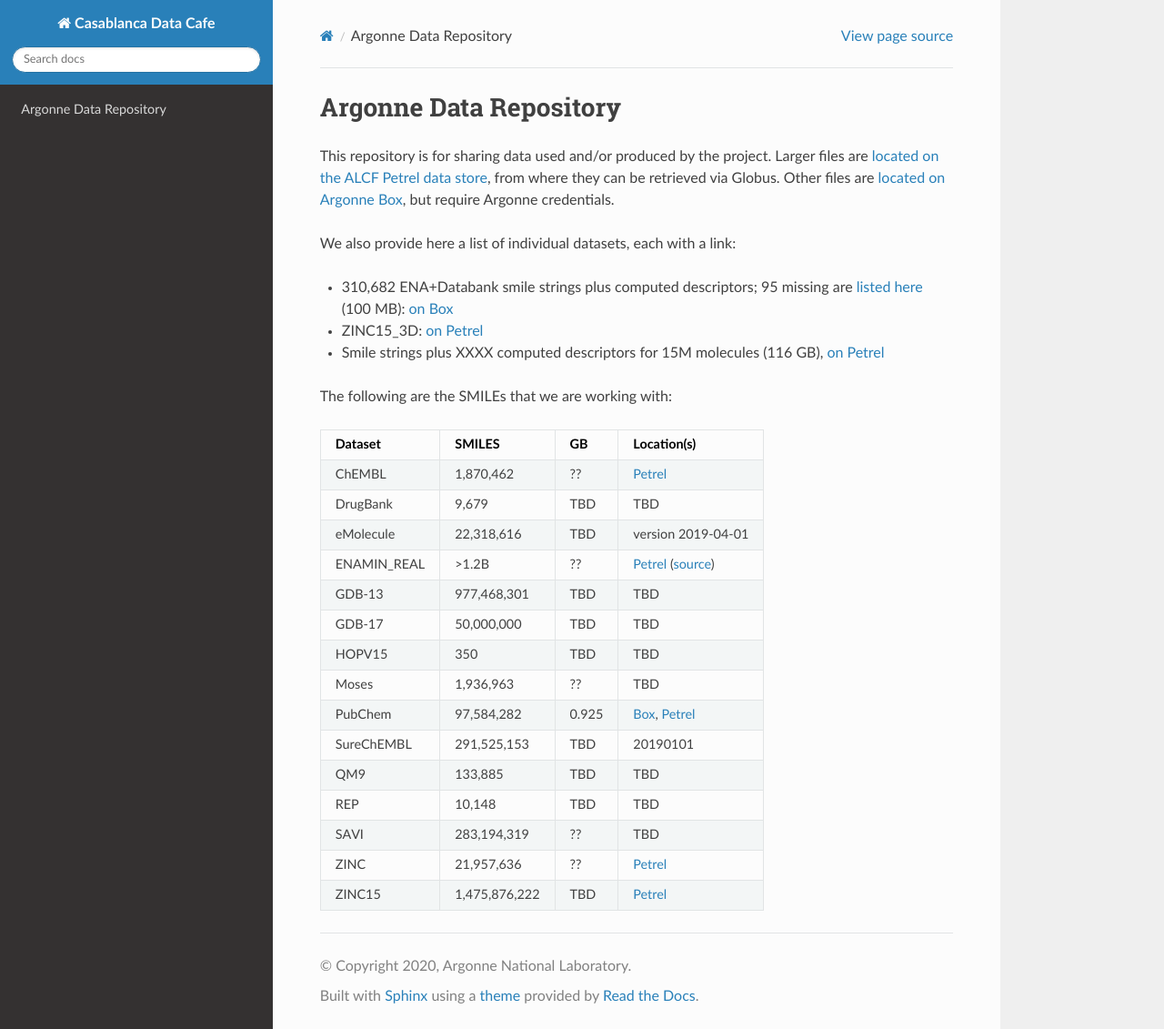
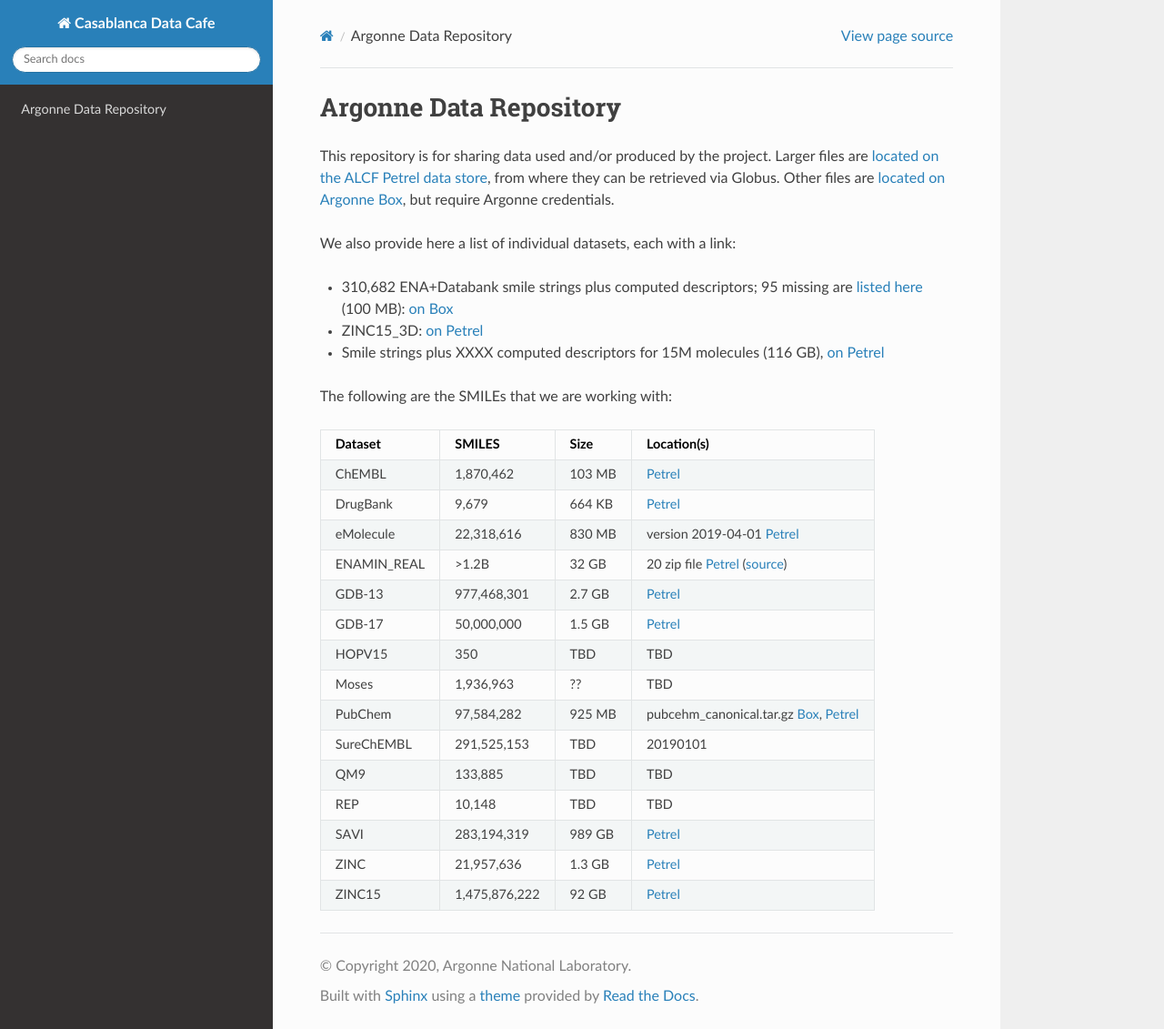
Before and after one commit to 2019-ncovgroup/2019-nCoVdata, a Sphinx documentation site: the page built from docs/index.rst, in a window 1280 px wide and 1131 px high. Shown: the whole window at 91% size. Built offline with Sphinx 7.4.7 and the Read the Docs theme 2.0.0, drawn with Linux system fonts in a browser that asks for light colours.

Commit message:
update size and location of datasets

```diff
--- a/docs/index.rst
+++ b/docs/index.rst
@@ -18,22 +18,22 @@
 
 The following are the SMILEs that we are working with:
 
-=========== ============= ===== ======
-Dataset     SMILES        GB    Location(s)
-=========== ============= ===== ======
-ChEMBL      1,870,462     ??    `Petrel <https://app.globus.org/file-manager?origin_id=a386b552-6086-11ea-9688-0e56c063f437&origin_path=%2Fdatabases%2FChEMBL%2F>`_
-DrugBank    9,679         TBD   TBD
-eMolecule   22,318,616    TBD   version 2019-04-01
-ENAMIN_REAL >1.2B         ??    `Petrel <https://app.globus.org/file-manager?origin_id=a386b552-6086-11ea-9688-0e56c063f437&origin_path=%2Fdatabases%2FENAMIN_REAL%2F>`_ (`source <https://enamine.net/library-synthesis/real-compounds/real-database>`_)
-GDB-13      977,468,301   TBD   TBD
-GDB-17      50,000,000    TBD   TBD
-HOPV15      350           TBD   TBD
-Moses       1,936,963     ??    TBD
-PubChem     97,584,282    0.925 `Box <https://anl.app.box.com/file/631539842091>`_, `Petrel <https://app.globus.org/file-manager?origin_id=a386b552-6086-11ea-9688-0e56c063f437&origin_path=%2Fdata%2F>`_
-SureChEMBL  291,525,153   TBD   20190101
-QM9         133,885       TBD   TBD
-REP         10,148        TBD   TBD
-SAVI        283,194,319   ??    TBD
-ZINC        21,957,636    ??    `Petrel <https://2019-ncov.e.globus.org/databases/ZINC/index.html>`_
-ZINC15      1,475,876,222 TBD   `Petrel <https://app.globus.org/file-manager?origin_id=a386b552-6086-11ea-9688-0e56c063f437&origin_path=%2Fdatabases%2FZINC15%2F>`_
-=========== ============= ===== ======
+=========== ============= ====== ===========
+Dataset     SMILES        Size   Location(s)
+=========== ============= ====== ===========
+ChEMBL      1,870,462     103 MB `Petrel <https://app.globus.org/file-manager?origin_id=a386b552-6086-11ea-9688-0e56c063f437&origin_path=%2Fdatabases%2FChEMBL%2F>`_
+DrugBank    9,679         664 KB `Petrel <https://app.globus.org/file-manager?origin_id=a386b552-6086-11ea-9688-0e56c063f437&origin_path=%2Fdatabases%2FDrugBank%2F>`_
+eMolecule   22,318,616    830 MB version 2019-04-01 `Petrel <https://app.globus.org/file-manager?origin_id=a386b552-6086-11ea-9688-0e56c063f437&origin_path=%2Fdatabases%2FeMolecules%2F>`_
+ENAMIN_REAL >1.2B         32 GB  20 zip file `Petrel <https://app.globus.org/file-manager?origin_id=a386b552-6086-11ea-9688-0e56c063f437&origin_path=%2Fdatabases%2FENAMIN_REAL%2F>`_ (`source <https://enamine.net/library-synthesis/real-compounds/real-database>`_)
+GDB-13      977,468,301   2.7 GB `Petrel <https://app.globus.org/file-manager?origin_id=a386b552-6086-11ea-9688-0e56c063f437&origin_path=%2Fdatabases%2FGDB-13%2F>`_
+GDB-17      50,000,000    1.5 GB `Petrel <https://app.globus.org/file-manager?origin_id=a386b552-6086-11ea-9688-0e56c063f437&origin_path=%2Fdatabases%2FGDB-17%2F>`_
+HOPV15      350           TBD    TBD
+Moses       1,936,963     ??     TBD
+PubChem     97,584,282    925 MB pubcehm_canonical.tar.gz `Box <https://anl.app.box.com/file/631539842091>`_, `Petrel <https://app.globus.org/file-manager?origin_id=a386b552-6086-11ea-9688-0e56c063f437&origin_path=%2Fdata%2F>`_
+SureChEMBL  291,525,153   TBD    20190101
+QM9         133,885       TBD    TBD
+REP         10,148        TBD    TBD
+SAVI        283,194,319   989 GB `Petrel <https://app.globus.org/file-manager?origin_id=a386b552-6086-11ea-9688-0e56c063f437&origin_path=%2Fdatabases%2FSAVI%2F>`_
+ZINC        21,957,636    1.3 GB `Petrel <https://2019-ncov.e.globus.org/databases/ZINC/index.html>`_
+ZINC15      1,475,876,222 92 GB  `Petrel <https://app.globus.org/file-manager?origin_id=a386b552-6086-11ea-9688-0e56c063f437&origin_path=%2Fdatabases%2FZINC15%2F>`_
+=========== ============= ====== ===========
```
